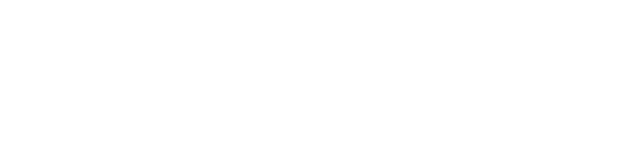
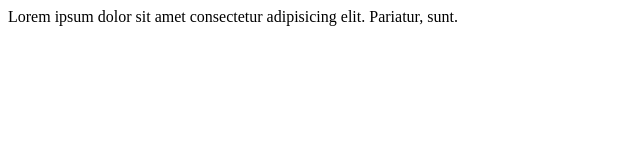
Before and after one commit to atanga2024/Mini-project, a plain HTML site: page index.html in a window 1280 px wide. Shown: the whole page, without its empty margins (0-640 px from the left). Drawn offline with Linux system fonts and the light colour scheme.

Commit message:
staging changes

```diff
--- a/index.html
+++ b/index.html
@@ -7,5 +7,7 @@
 </head>
 <body>
 
+    Lorem ipsum dolor sit amet consectetur adipisicing elit. Pariatur, sunt.
+
 </body>
 </html>
```
